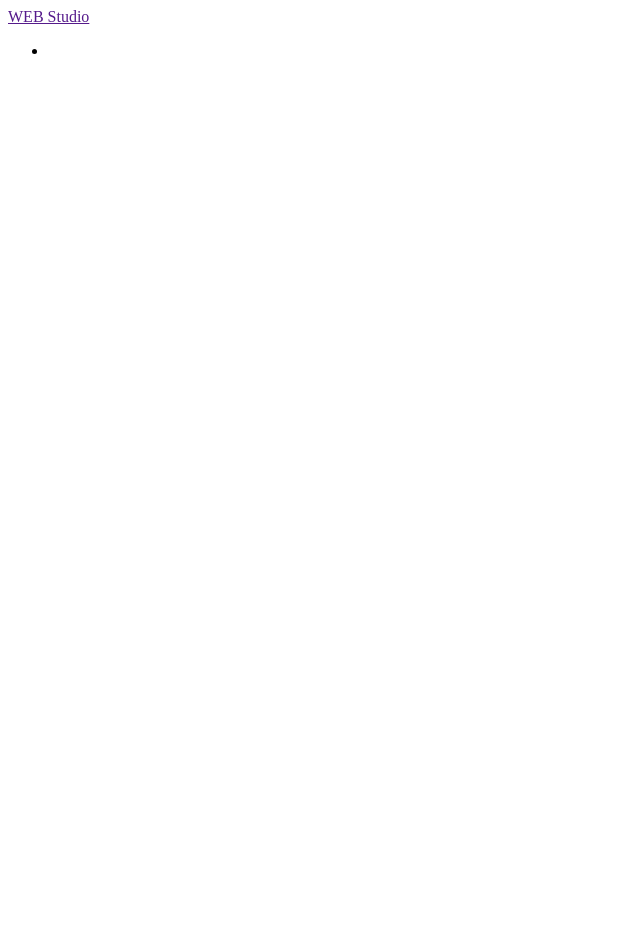
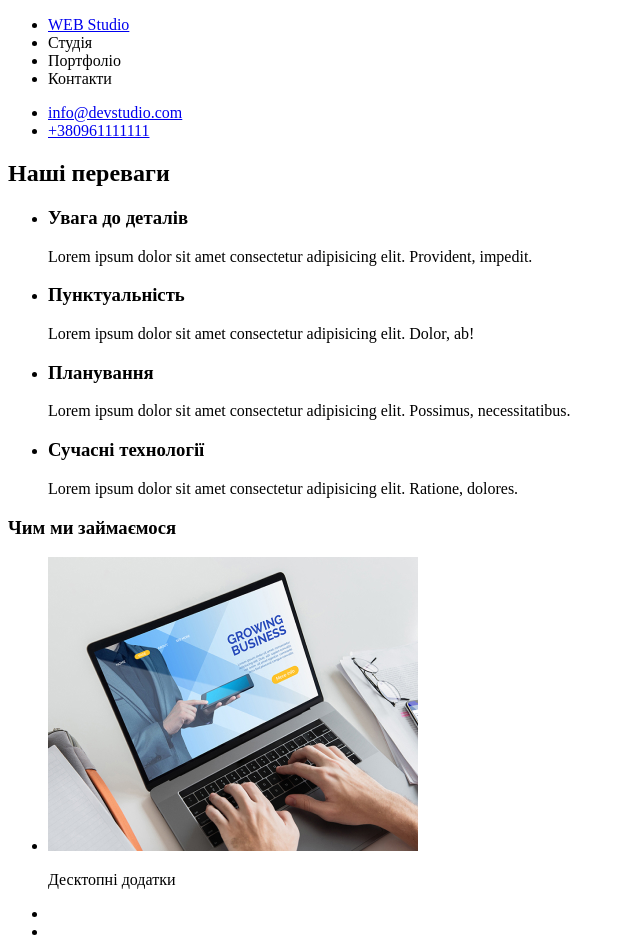
Before and after one commit to VasylFedorak/goit-markup-hw-01, a plain HTML site: page index.html in a window 1280 px wide. Shown: the whole page, without its empty margins (0-640 px from the left). Before the commit the page ends 800 px from the top, so only its background shows below. Drawn offline with Linux system fonts and the light colour scheme.

Commit message:
розмічую header і main

```diff
--- a/index.html
+++ b/index.html
@@ -1,23 +1,71 @@
 <!DOCTYPE html>
-<html lang="en">
+<html lang="ukr">
   <head>
     <meta charset="UTF-8" />
     <meta name="viewport" content="width=device-width, initial-scale=1.0" />
-    <title>Document</title>
+    <title>WebStudio</title>
   </head>
   <body>
     <header>
       <nav>
-        <a href="">WEB Studio</a>
         <ul>
-          <li></li>
+          <li><a href="./index.html">WEB Studio</a></li>
+          <li>Студія</li>
+          <li>Портфоліо</li>
+          <li>Контакти</li>
+        </ul>
+        <ul>
+          <li>
+            <a href="mailto:info@devstudio.com">info@devstudio.com</a>
+          </li>
+          <li>
+            <a href="tel:+380961111111">+380961111111</a>
+          </li>
         </ul>
       </nav>
     </header>
-
     <main>
       <section>
-        <h2></h2>
+        <h2>Наші переваги</h2>
+        <ul>
+          <li>
+            <h3>Увага до деталів</h3>
+            <p>
+              Lorem ipsum dolor sit amet consectetur adipisicing elit.
+              Provident, impedit.
+            </p>
+          </li>
+          <li>
+            <h3>Пунктуальність</h3>
+            <p>
+              Lorem ipsum dolor sit amet consectetur adipisicing elit. Dolor,
+              ab!
+            </p>
+          </li>
+          <li>
+            <h3>Планування</h3>
+            <p>
+              Lorem ipsum dolor sit amet consectetur adipisicing elit. Possimus,
+              necessitatibus.
+            </p>
+          </li>
+          <li>
+            <h3>Сучасні технології</h3>
+            <p>
+              Lorem ipsum dolor sit amet consectetur adipisicing elit. Ratione,
+              dolores.
+            </p>
+          </li>
+        </ul>
+        <h3>Чим ми займаємося</h3>
+        <ul>
+          <li>
+            <img src="./img/img1.jpg" alt="ноутбук" />
+            <p>Десктопні додатки</p>
+          </li>
+          <li></li>
+          <li></li>
+        </ul>
       </section>
       <section></section>
     </main>
```
Also changed, not shown: img/img1.jpg (added).
